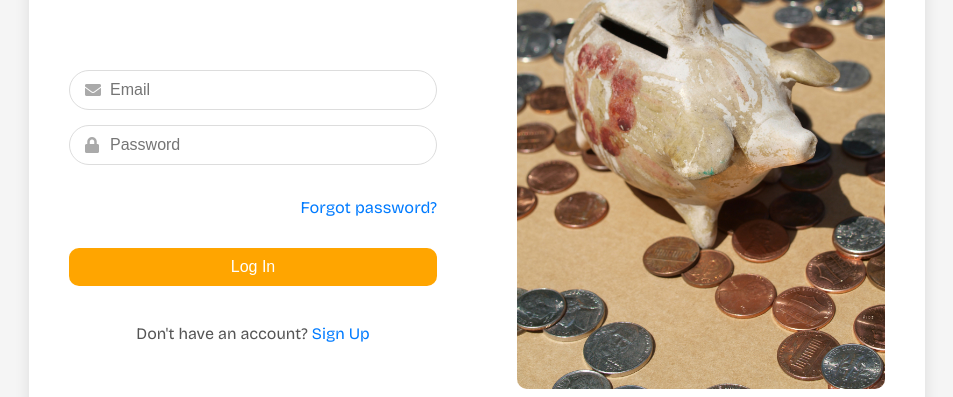
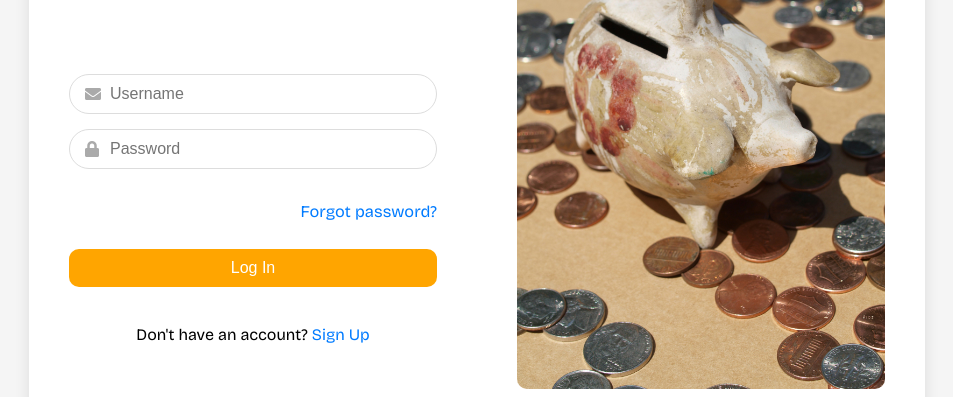
Before and after one commit to satyamvivek7/room, a React (Vite) app in the folder frontend/: page / in a window 1280 px wide. Shown: the part 253-650 px from the top of the page, without its empty margins (163-1116 px from the left). Built offline with nearby package versions, Linux system fonts and the light colour scheme; the HTML template or start-up script is replaced by a standard one.

Commit message:
show error msg.

```diff
--- a/frontend/src/index.css
+++ b/frontend/src/index.css
@@ -7,8 +7,6 @@
 html {
   font-family: "Bricolage Grotesque", sans-serif;
   line-height: 1.5;
-
-  color: #defaf8;
 
   font-synthesis: none;
   text-rendering: optimizeLegibility;
--- a/frontend/src/pages/LoginPage.jsx
+++ b/frontend/src/pages/LoginPage.jsx
@@ -7,12 +7,16 @@ import "../styles/login/LoginPage.css";
 const LoginPage = () => {
   const [username, setUsername] = useState("");
   const [password, setPassword] = useState("");
-  const [error, setError] = useState("");
+  const [error, setError] = useState(null);
   const [success, setSuccess] = useState("");
   const navigate = useNavigate();
 
   const handleLogin = async (e) => {
     e.preventDefault();
+
+    // Perform login logic here
+    console.log("username:", username);
+    console.log("Password:", password);
 
     try {
       const response = await loginUser(username, password);
@@ -20,7 +24,7 @@ const LoginPage = () => {
 
       if (response.message == "Logged in") {
         console.log("response.message", response.message);
-        navigate("/form");
+        // navigate("/form");
         setSuccess(response.message);
       } else {
         setError(response.message);
@@ -41,14 +45,32 @@ const LoginPage = () => {
           {/* <div className="divider">
             <span>or</span>
           </div> */}
-          <form>
+          <form onSubmit={handleLogin}>
             <div className="input-container">
               <i className="fas fa-envelope"></i>
-              <input type="email" placeholder="Email" required />
+              <input
+                type="text"
+                placeholder="Username"
+                value={username}
+                onChange={(e) => {
+                  setUsername(e.target.value);
+                  setError(null);
+                }}
+                required
+              />
             </div>
             <div className="input-container">
               <i className="fas fa-lock"></i>
-              <input type="password" placeholder="Password" required />
+              <input
+                type="password"
+                placeholder="Password"
+                value={password}
+                onChange={(e) => {
+                  setPassword(e.target.value);
+                  setError(null);
+                }}
+                required
+              />
             </div>
             <div className="remember-forgot">
               {/* <label>
@@ -63,7 +85,12 @@ const LoginPage = () => {
           <p className="signup">
             Don't have an account? <a href="/">Sign Up</a>
           </p>
+
+          {/* show error */}
+          {error && <p className="error-msg">{error}</p>}
+          {/* {success && <p className="seccess-msg">{success}</p>} */}
         </div>
+
         <div className="login-right">
           <img src={expenseImage} alt="Login Visual" />
         </div>
--- a/frontend/src/styles/login/LoginPage.css
+++ b/frontend/src/styles/login/LoginPage.css
@@ -37,8 +37,8 @@
 
 .login-left p {
   font-size: 16px;
-  color: #555;
-  margin-bottom: 20px;
+  /* color: #555; */
+  /* margin-bottom: 20px; */
 }
 
 .apple-login {
@@ -159,6 +159,16 @@
   text-decoration: none;
 }
 
+.error-msg {
+  color: red;
+  text-align: center;
+}
+
+.success-msg {
+  color: green;
+  text-align: center;
+}
+
 .login-right img {
   width: 100%;
   height: auto;
```
